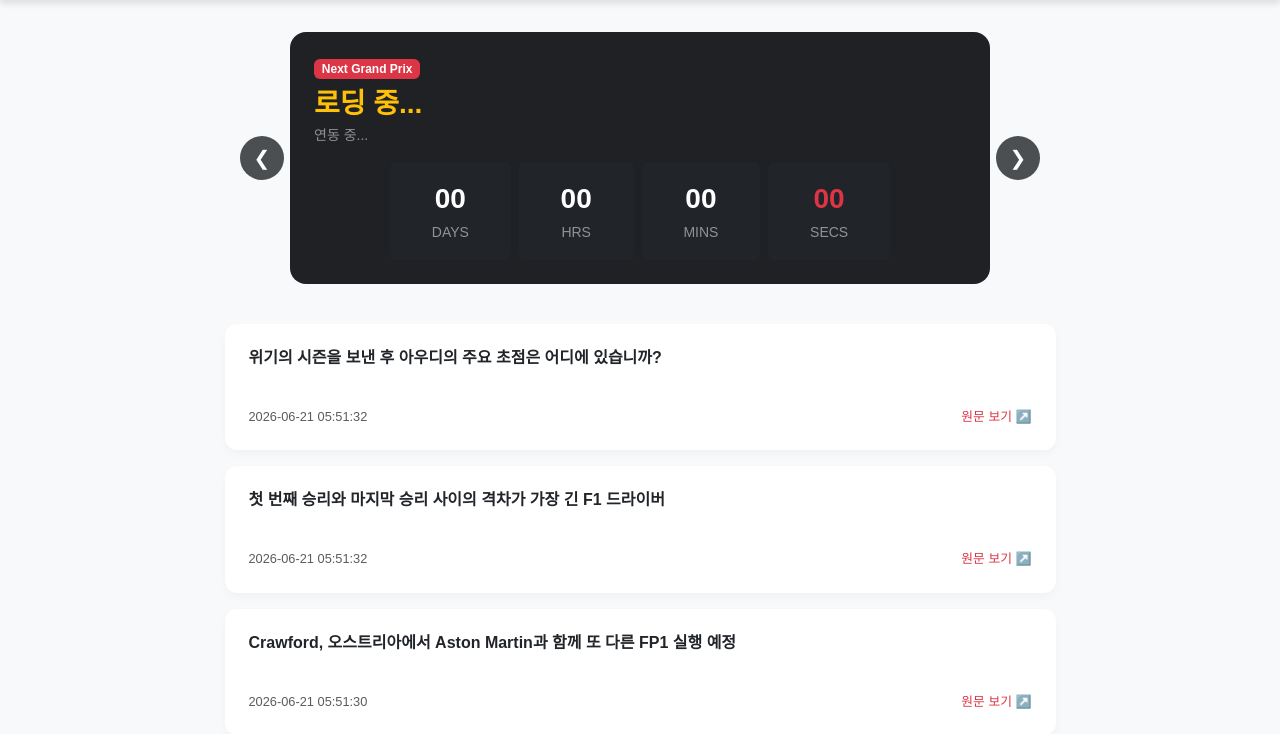
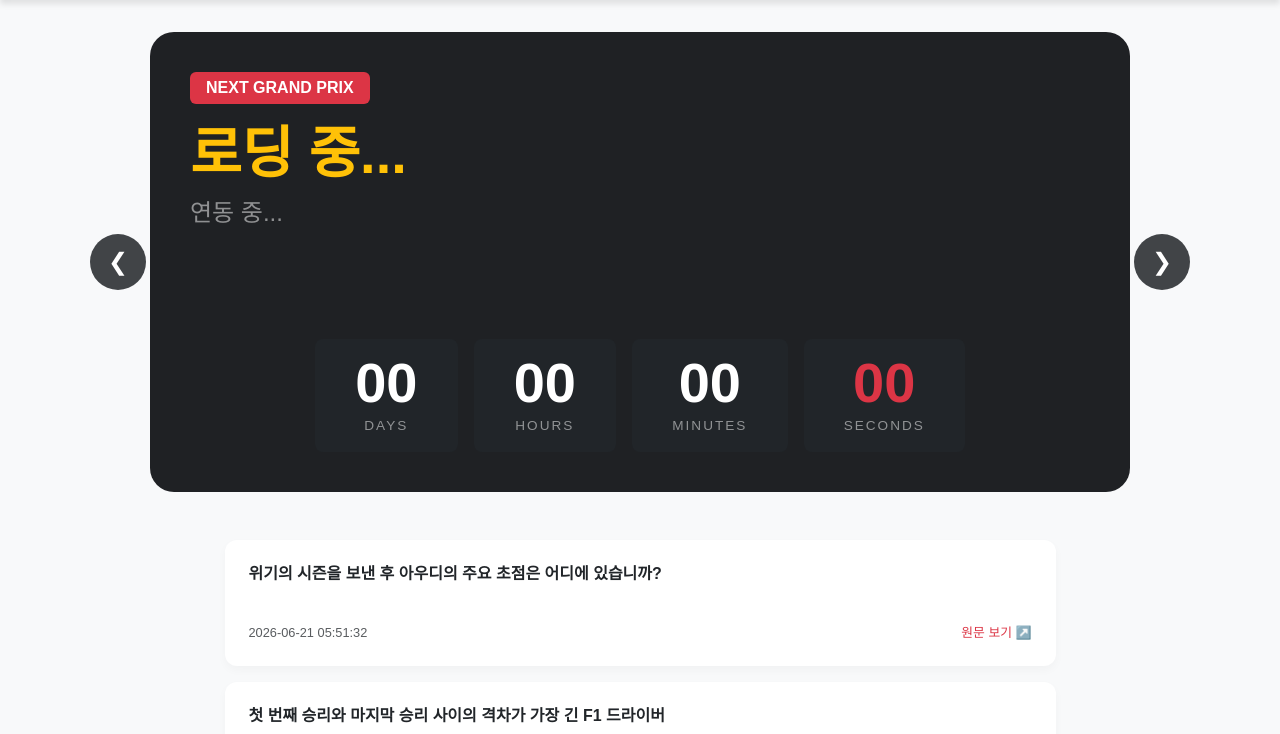
Before and after one commit to comp0604/f1aggregator, a Flask app: page / in a window 1280 px wide. Shown: the part 96-830 px from the top of the page. Run offline with Flask 3, Linux system fonts and the light colour scheme; data comes from the database, SQL or seed files in the repository.

Commit message:
대시보드 슬라이드를 화면 절반 크기의 전광판 형태로 대폭 확대

```diff
--- a/templates/index.html
+++ b/templates/index.html
@@ -12,39 +12,39 @@
         .f1-logo { color: white; text-decoration: none; transition: opacity 0.2s; }
         .f1-logo:hover { opacity: 0.8; color: white; }
 
-        /* 📦 거대한 슬라이더 컨테이너 설정 */
+        /* 📦 화면 절반을 채우는 초대형 슬라이더 컨테이너 */
         .dashboard-slider-wrapper {
             position: relative;
-            max-width: 800px; /* 큰 박스 형태를 위한 가로폭 확장 */
-            margin: 0 auto 2.5rem auto;
-            padding: 0 50px; /* 양 옆 화살표 버튼 공간 확보 */
+            max-width: 1100px; /* 가로폭 대폭 확장 */
+            margin: 0 auto 3rem auto;
+            padding: 0 60px; /* 화살표 버튼 공간 확대 */
         }
 
-        /* 미니멀 대시보드 카드 설정 (크기 대폭 확장) */
+        /* 🏎️ 초대형 대시보드 카드 (화면 높이의 45% 수준으로 고정) */
         .dashboard-card {
             position: relative;
             background-color: #1f2124;
             border: none;
-            border-radius: 16px; /* 부드러운 라운드 처리 */
+            border-radius: 24px; /* 더 커진 크기에 맞게 라운드 확장 */
             color: white;
             cursor: pointer;
             transition: transform 0.2s, box-shadow 0.2s;
-            min-height: 250px; /* 박스를 든든하게 크게 키움 */
+            min-height: 460px; /* 💥 박스 높이를 화면 반을 채우도록 대폭 확대 */
             overflow: hidden;
-            display: none; /* 기본적으로는 모두 숨김 처리 (JS에서 제어) */
+            display: none;
+            padding: 2.5rem !important; /* 내부 여유 공간 대폭 확대 */
         }
-        /* 현재 활성화된 슬라이드만 노출 */
         .dashboard-card.active {
             display: flex;
             flex-direction: column;
             justify-content: space-between;
         }
         .dashboard-card:hover {
-            transform: translateY(-4px);
-            box-shadow: 0 12px 25px rgba(225, 6, 0, 0.2);
+            transform: translateY(-6px);
+            box-shadow: 0 15px 35px rgba(225, 6, 0, 0.25);
         }
 
-        /* 흐릿한 배경 사진 레이어 */
+        /* 흐릿한 배경 사진 (대형 화면에 맞게 블러 최적화) */
         .dashboard-card::before {
             content: "";
             position: absolute;
@@ -52,8 +52,8 @@
             background-image: var(--bg-image, none);
             background-size: cover;
             background-position: center;
-            filter: blur(6px) brightness(0.35); /* 가독성을 위해 블러와 어둡기 최적화 */
-            transform: scale(1.05);
+            filter: blur(8px) brightness(0.3); /* 대형 화면에서 눈이 아프지 않게 약간 더 어둡게 조절 */
+            transform: scale(1.08);
             z-index: 0;
             transition: background-image 0.5s ease-in-out;
         }
@@ -63,18 +63,18 @@
             z-index: 1;
         }
 
-        /* ◀ ▶ 양 옆 화살표 버튼 스타일 */
+        /* ◀ ▶ 초대형 화살표 버튼 */
         .slider-arrow {
             position: absolute;
             top: 50%;
             transform: translateY(-50%);
-            width: 44px;
-            height: 44px;
-            background-color: rgba(33, 37, 41, 0.8);
+            width: 56px; /* 버튼 크기 확대 */
+            height: 56px;
+            background-color: rgba(33, 37, 41, 0.85);
             color: white;
             border: none;
             border-radius: 50%;
-            font-size: 1.25rem;
+            font-size: 1.5rem;
             display: flex;
             align-items: center;
             justify-content: center;
@@ -84,17 +84,36 @@
         }
         .slider-arrow:hover {
             background-color: #e10600;
-            color: white;
         }
         .slider-arrow.prev-btn { left: 0; }
         .slider-arrow.next-btn { right: 0; }
-        .slider-arrow:active { transform: translateY(-50%) scale(0.95); }
 
-        /* 뉴스 카드 영역 스타일 */
+        /* ⏰ 디데이 타이머 서체 초대형화 (전광판 스타일) */
+        .timer-num {
+            font-size: 3.5rem !important; /* 숫자 크기 대폭 폭발 */
+            font-weight: 800;
+            line-height: 1;
+        }
+        .timer-label {
+            font-size: 0.85rem;
+            letter-spacing: 2px;
+            margin-top: 5px;
+        }
+
+        /* 🏆 순위 박스 가독성 및 크기 확장 */
+        .mini-rank-row {
+            background-color: rgba(255,255,255,0.09);
+            border-radius: 10px;
+            padding: 12px 24px; /* 더 시원시원하게 배치 */
+            margin-bottom: 10px;
+            font-size: 1.15rem; /* 글자 크기 업그레이드 */
+            font-weight: bold;
+        }
+
+        /* 하단 뉴스 영역 */
         .news-card { border: none; border-radius: 12px; box-shadow: 0 4px 10px rgba(0,0,0,0.03); }
         .summary-box { background-color: #fff5f5; border-left: 4px solid #e10600; padding: 12px 15px; border-radius: 0 8px 8px 0; }
         .summary-line { margin-bottom: 6px; font-size: 0.95rem; color: #333; line-height: 1.5; }
-        .mini-rank-row { background-color: rgba(255,255,255,0.08); border-radius: 6px; padding: 6px 15px; margin-bottom: 6px; font-size: 0.95rem; }
         a { text-decoration: none; }
     </style>
 </head>
@@ -113,37 +132,37 @@
         <div class="dashboard-slider-wrapper">
             <button class="slider-arrow prev-btn" id="slide-prev-btn">&#10094;</button>
 
-            <div id="card-race" class="card dashboard-card active p-4" onclick="location.href='/calendar'">
+            <div id="card-race" class="card dashboard-card active" onclick="location.href='/calendar'">
                 <div>
-                    <span class="badge bg-danger mb-2">Next Grand Prix</span>
-                    <h3 id="dash-race-name" class="fw-bold text-warning mb-1">로딩 중...</h3>
-                    <p id="dash-race-circuit" class="text-white-50 small mb-0">연동 중...</p>
+                    <span class="badge bg-danger px-3 py-2 fs-6 mb-3">NEXT GRAND PRIX</span>
+                    <h1 id="dash-race-name" class="display-4 fw-bold text-warning mb-2">로딩 중...</h1>
+                    <p id="dash-race-circuit" class="fs-4 text-white-50 mb-0">연동 중...</p>
                 </div>
-                <div class="d-flex justify-content-between gap-2 text-center mt-3 mx-auto w-100" style="max-width: 500px;">
-                    <div class="bg-dark p-3 rounded flex-fill"><div id="d-day" class="fw-bold fs-3">00</div><small class="text-white-50">DAYS</small></div>
-                    <div class="bg-dark p-3 rounded flex-fill"><div id="d-hour" class="fw-bold fs-3">00</div><small class="text-white-50">HRS</small></div>
-                    <div class="bg-dark p-3 rounded flex-fill"><div id="d-min" class="fw-bold fs-3">00</div><small class="text-white-50">MINS</small></div>
-                    <div class="bg-dark p-3 rounded flex-fill"><div id="d-sec" class="fw-bold fs-3 text-danger">00</div><small class="text-white-50">SECS</small></div>
+                <div class="d-flex justify-content-between gap-3 text-center mt-4 w-100 mx-auto" style="max-width: 650px;">
+                    <div class="bg-dark p-3 rounded-3 flex-fill"><div id="d-day" class="timer-num">00</div><div class="timer-label text-white-50">DAYS</div></div>
+                    <div class="bg-dark p-3 rounded-3 flex-fill"><div id="d-hour" class="timer-num">00</div><div class="timer-label text-white-50">HOURS</div></div>
+                    <div class="bg-dark p-3 rounded-3 flex-fill"><div id="d-min" class="timer-num">00</div><div class="timer-label text-white-50">MINUTES</div></div>
+                    <div class="bg-dark p-3 rounded-3 flex-fill"><div id="d-sec" class="timer-num text-danger">00</div><div class="timer-label text-white-50">SECONDS</div></div>
                 </div>
             </div>
 
-            <div id="card-driver" class="card dashboard-card p-4" onclick="location.href='/standings'">
+            <div id="card-driver" class="card dashboard-card" onclick="location.href='/standings'">
                 <div>
-                    <span class="badge bg-primary mb-2">Championship Leader</span>
-                    <h4 class="fw-bold text-white mb-3">Driver Top 3</h4>
+                    <span class="badge bg-primary px-3 py-2 fs-6 mb-3">CHAMPIONSHIP LEADER</span>
+                    <h2 class="display-5 fw-bold text-white mb-1">Driver Top 3</h2>
                 </div>
-                <div id="dash-drivers-box" class="flex-grow-1 d-flex flex-column justify-content-center w-100 mx-auto" style="max-width: 500px;">
-                    <div class="text-center text-muted small">동기화 중...</div>
+                <div id="dash-drivers-box" class="flex-grow-1 d-flex flex-column justify-content-center w-100 mx-auto mt-3" style="max-width: 650px;">
+                    <div class="text-center text-muted">동기화 중...</div>
                 </div>
             </div>
 
-            <div id="card-team" class="card dashboard-card p-4" onclick="location.href='/standings'">
+            <div id="card-team" class="card dashboard-card" onclick="location.href='/standings'">
                 <div>
-                    <span class="badge bg-success mb-2">Constructor Leader</span>
-                    <h4 class="fw-bold text-white mb-3">Team Top 3</h4>
+                    <span class="badge bg-success px-3 py-2 fs-6 mb-3">CONSTRUCTOR LEADER</span>
+                    <h2 class="display-5 fw-bold text-white mb-1">Team Top 3</h2>
                 </div>
-                <div id="dash-teams-box" class="flex-grow-1 d-flex flex-column justify-content-center w-100 mx-auto" style="max-width: 500px;">
-                    <div class="text-center text-muted small">동기화 중...</div>
+                <div id="dash-teams-box" class="flex-grow-1 d-flex flex-column justify-content-center w-100 mx-auto mt-3" style="max-width: 650px;">
+                    <div class="text-center text-muted">동기화 중...</div>
                 </div>
             </div>
 
@@ -196,7 +215,6 @@
             const driversUrl = "https://api.jolpi.ca/ergast/f1/current/driverStandings.json";
             const teamsUrl = "https://api.jolpi.ca/ergast/f1/current/constructorStandings.json";
 
-            // 위키피디아 이미지 비동기 로드 함수
             function fetchWikiImage(wikiUrl, elementId) {
                 if (!wikiUrl) return;
                 const pageTitle = wikiUrl.split('/wiki/')[1];
@@ -248,7 +266,7 @@
                     if (idx === 0) {
                         fetchWikiImage(item.Driver.url, "card-driver");
                     }
-                    html += `<div class="d-flex justify-content-between mini-rank-row"><span>${medals[idx]} ${item.Driver.familyName}</span><span class="text-warning fw-bold">${item.points} P</span></div>`;
+                    html += `<div class="d-flex justify-content-between mini-rank-row"><span>${medals[idx]} ${item.Driver.givenName} ${item.Driver.familyName}</span><span class="text-warning">${item.points} P</span></div>`;
                 });
                 document.getElementById("dash-drivers-box").innerHTML = html;
             });
@@ -261,12 +279,12 @@
                     if (idx === 0) {
                         fetchWikiImage(item.Constructor.url, "card-team");
                     }
-                    html += `<div class="d-flex justify-content-between mini-rank-row"><span>${medals[idx]} ${item.Constructor.name}</span><span class="text-success fw-bold">${item.points} P</span></div>`;
+                    html += `<div class="d-flex justify-content-between mini-rank-row"><span>${medals[idx]} ${item.Constructor.name}</span><span class="text-success">${item.points} P</span></div>`;
                 });
                 document.getElementById("dash-teams-box").innerHTML = html;
             });
 
-            // 🕹️ 양 옆 화살표 버튼 제어 로직 (캐러셀 구동)
+            // 캐러셀 제어 로직
             const slides = [
                 document.getElementById("card-race"),
                 document.getElementById("card-driver"),
@@ -275,12 +293,10 @@
             let currentSlideIdx = 0;
 
             function showSlide(index) {
-                // 경계값 처리 (무한 루프 전환 슬라이딩)
                 if (index >= slides.length) currentSlideIdx = 0;
                 else if (index < 0) currentSlideIdx = slides.length - 1;
                 else currentSlideIdx = index;
 
-                // 모든 슬라이드에서 active 제거 후 해당 인덱스만 활성화
                 slides.forEach((slide, i) => {
                     if (i === currentSlideIdx) {
                         slide.classList.add("active");
@@ -291,12 +307,12 @@
             }
 
             document.getElementById("slide-prev-btn").addEventListener("click", function(e) {
-                e.stopPropagation(); // 카드 클릭 링크로 넘어가지 않도록 이벤트 버블링 방지
+                e.stopPropagation();
                 showSlide(currentSlideIdx - 1);
             });
 
             document.getElementById("slide-next-btn").addEventListener("click", function(e) {
-                e.stopPropagation(); // 카드 클릭 링크로 넘어가지 않도록 이벤트 버블링 방지
+                e.stopPropagation();
                 showSlide(currentSlideIdx + 1);
             });
         });
```
